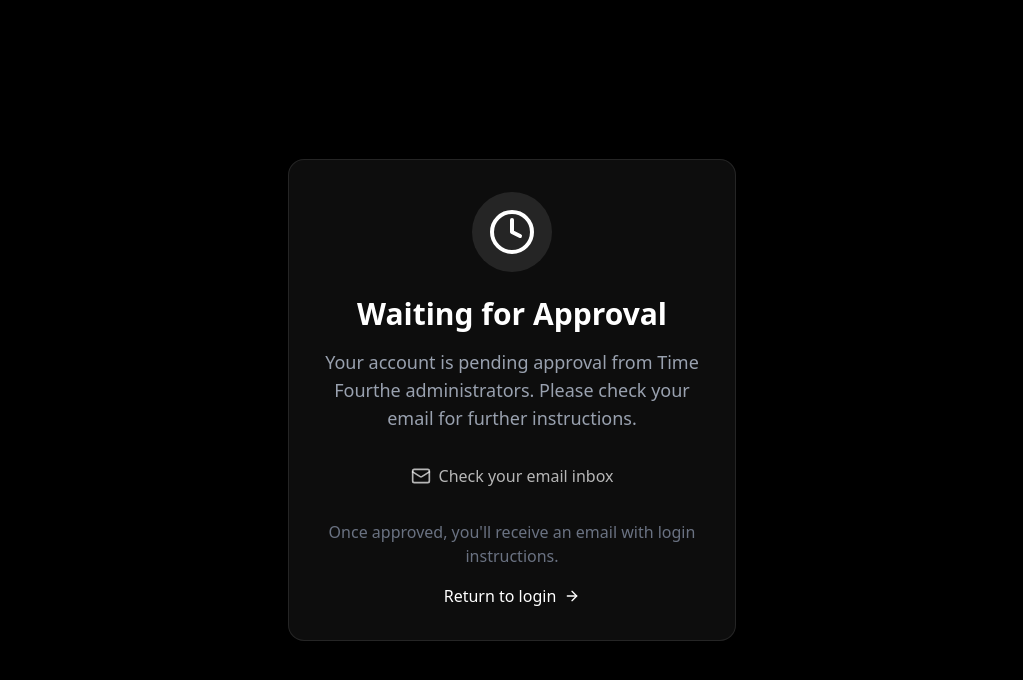
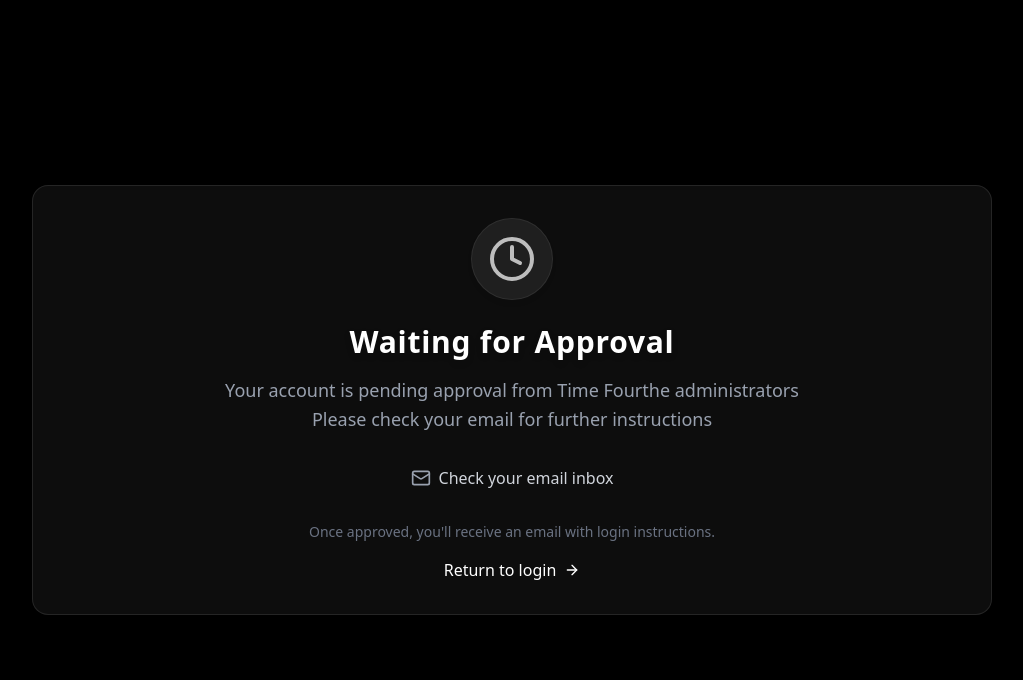
Before and after one commit to Dhruviinnn/T4_Server, a React (Vite) app in the folder Client/: page /waiting-approval in a window 1280 px wide. Shown: the top 680 px of the page, without its empty margins (128-1151 px from the left). Built offline with nearby package versions, Linux system fonts and the light colour scheme.

Commit message:
waiting approval modified

```diff
--- a/Client/src/pages/Signup/Signup.jsx
+++ b/Client/src/pages/Signup/Signup.jsx
@@ -5,6 +5,7 @@
 import { Link } from 'react-router-dom'
 import { Helmet } from "react-helmet-async";
 import ToastProvider from '../../components/Toaster'
+import {toast} from 'sonner'
 import { useParams, useNavigate } from 'react-router-dom';
 import { decode } from 'js-base64'
 import { useUser } from '../../contexts/user.context';
--- a/Client/src/pages/WaitingApproval/WaitingApproval.jsx
+++ b/Client/src/pages/WaitingApproval/WaitingApproval.jsx
@@ -10,36 +10,37 @@
         <title>Waiting Approval | Time Fourthe</title>
         <link rel="icon" type="image/png" href="/home-icon.png" />
       </Helmet>
-      <div className="min-h-screen bg-black flex items-center justify-center p-4">
-        <div className="max-w-md w-full space-y-8 bg-white/5 p-8 rounded-2xl backdrop-blur-sm border border-white/10">
+      <div className="min-h-screen bg-black flex items-center justify-center p-4 relative overflow-hidden">
+        <div className="absolute inset-0 bg-black opacity-50 blur-2xl" />
+        <div className="max-w-[75vw] w-full space-y-8 bg-white/5 p-8 rounded-2xl backdrop-blur-md border border-white/10 shadow-md relative z-10 transition-all duration-300 hover:shadow-white/20">
           <div className="text-center">
-            <div className="flex justify-center mb-6">
-              <div className="p-4 rounded-full bg-white/10">
+            <div className="flex justify-center mb-6 animate-pulse">
+              <div className="p-4 rounded-full bg-white/10 border border-white/10 shadow-md">
                 <Clock className="h-12 w-12 text-white" />
               </div>
             </div>
-            <h2 className="text-3xl font-bold text-white mb-4">
+            <h2 className="text-3xl font-bold text-white mb-4 tracking-wide drop-shadow-md">
               Waiting for Approval
             </h2>
-            <p className="text-gray-400 text-lg mb-8">
-              Your account is pending approval from Time Fourthe administrators. Please check your email for further instructions.
+            <p className="text-gray-400 text-lg mb-8  mx-auto leading-relaxed">
+             <div> Your account is pending approval from Time Fourthe administrators</div> <div> Please check your email for further instructions</div>
             </p>
 
-            <div className="flex items-center justify-center space-x-2 text-white/70 mb-8">
-              <Mail className="h-5 w-5" />
-              <span>Check your email inbox</span>
+            <div className="flex items-center justify-center space-x-2 text-white/70 mb-8 animate-fadeIn">
+              <Mail className="h-5 w-5 text-gray-400" />
+              <span className="text-gray-300">Check your email inbox</span>
             </div>
 
             <div className="space-y-4">
-              <p className="text-gray-500">
+              <p className="text-gray-500 text-sm">
                 Once approved, you'll receive an email with login instructions.
               </p>
               <Link
                 to="/login"
-                className="inline-flex items-center text-white hover:text-gray-300 transition-colors"
+                className="inline-flex items-center text-white hover:text-gray-300 transition-all duration-300 group"
               >
                 Return to login
-                <ArrowRight className="ml-2 h-4 w-4" />
+                <ArrowRight className="ml-2 h-4 w-4 group-hover:translate-x-1 transition-transform duration-300" />
               </Link>
             </div>
           </div>
```
